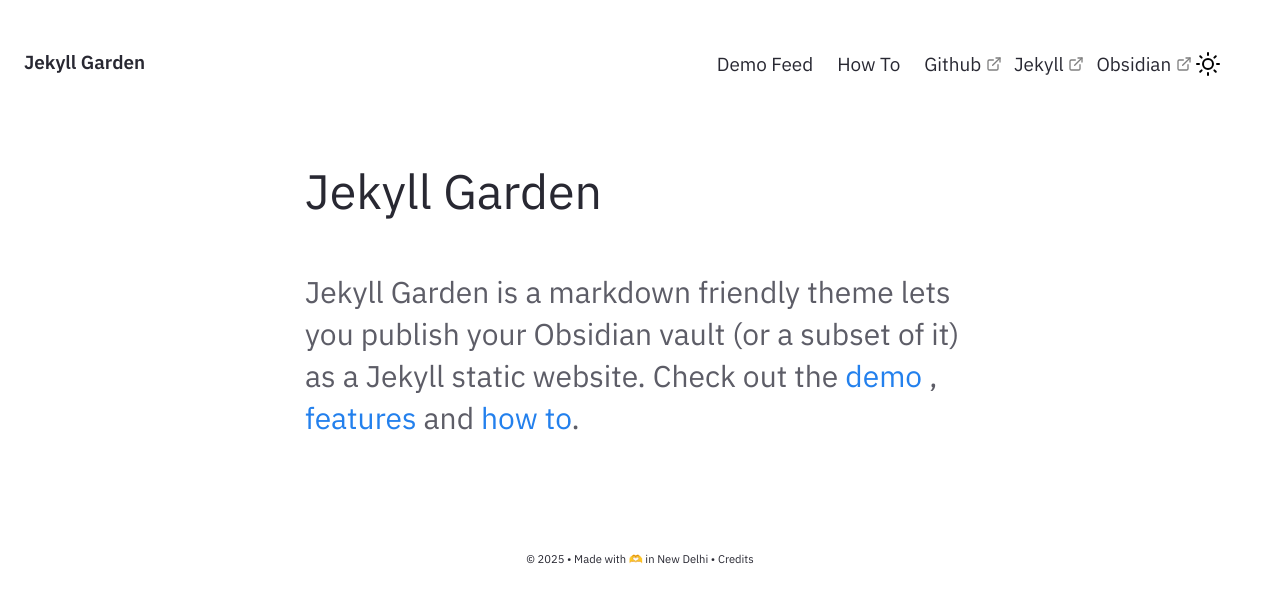
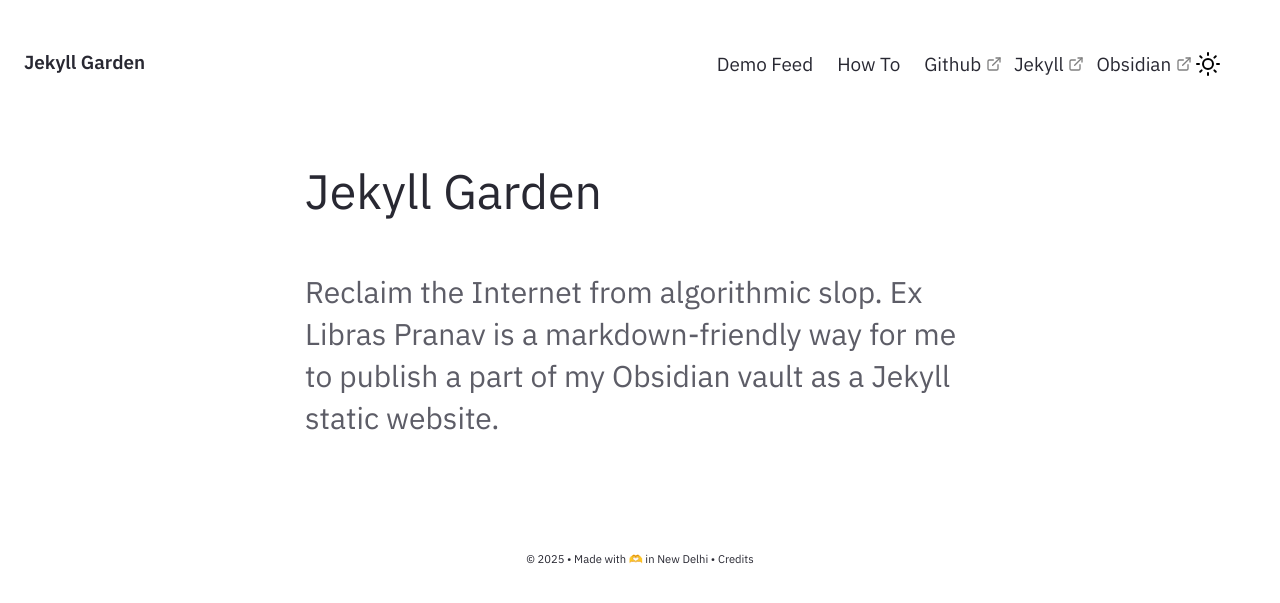
Before and after one commit to chhotavakeel/ExLibrasPranav, a Jekyll site: the page built from pages/index.md, in a window 1280 px wide. Shown: the top 603 px of the page. Built offline with Jekyll 4.4.1, drawn with Linux system fonts in a browser that asks for light colours.

Commit message:
Update Homepage.html

```diff
--- a/_includes/Homepage.html
+++ b/_includes/Homepage.html
@@ -1,7 +1,7 @@
 <div class="home-intro">
     <div class="jumbo">{{site.heading}} </div>
     <div class="home-sub-text"> <h3>
-        Jekyll Garden is a markdown friendly theme lets you publish your Obsidian vault (or a subset of it) as a Jekyll static website.
-        Check out the <a href="{{'/notes' | relative_url}}"> demo </a>, <a href="{{'/post/features' | relative_url}}"> features </a> and <a href="{{'/post/how-to' | relative_url}}"> how to</a>.
+        Reclaim the Internet from algorithmic slop.
+        Ex Libras Pranav is a markdown-friendly way for me to publish a part of my Obsidian vault as a Jekyll static website.
         </h3>
 </div> </div>
```
